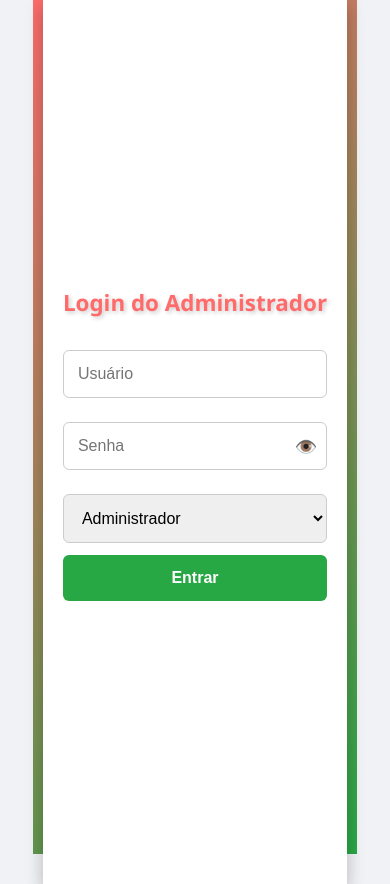
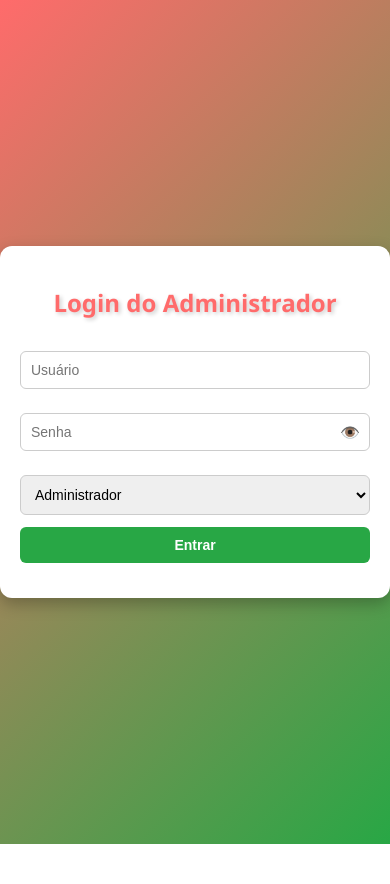
Before and after one commit to GabrielCaminhante/controle-de-carregamento, a website: page public/index.html in a window 390 px wide. After the commit the page ends 844 px from the top, so only its background shows below. Drawn offline with Linux system fonts and the light colour scheme.

Commit message:
att visual celulares

```diff
--- a/public/login.css
+++ b/public/login.css
@@ -18,118 +18,6 @@ body {
   width: 90%;
   max-width: 360px;
   text-align: center;
-}
-/* 🌐 Fundo geral */
-body, html {
-  margin: 0;
-  padding: 0;
-  height: 100%;
-  font-family: 'Segoe UI', sans-serif;
-  display: flex;
-  justify-content: center;
-  align-items: center;
-  background: #f0f2f5;
-}
-
-/* 📦 Container central */
-.login-container {
-  background: #fff;
-  width: 100%;
-  max-width: 420px;
-  padding: 30px;
-  border-radius: 12px;
-  box-shadow: 0 6px 16px rgba(0,0,0,0.25);
-  display: flex;
-  flex-direction: column;
-  justify-content: center;
-}
-
-/* 🎯 Título */
-.login-container h2 {
-  margin-bottom: 20px;
-  font-weight: 800;
-  text-align: center;
-}
-
-/* 🔑 Campos de entrada */
-.input-group {
-  position: relative;
-  width: 100%;
-}
-
-.input-group input,
-.input-group select {
-  width: 100%;
-  padding: 14px;
-  margin: 12px 0;
-  border: 1px solid #ccc;
-  border-radius: 6px;
-  font-size: 16px;
-  box-sizing: border-box;
-}
-
-/* 👁️ Ícone de mostrar/ocultar senha */
-.toggle-icon {
-  position: absolute;
-  right: 12px;
-  top: 50%;
-  transform: translateY(-50%);
-  cursor: pointer;
-  font-size: 18px;
-  color: #666;
-}
-
-/* 🔘 Botão */
-button {
-  width: 100%;
-  padding: 14px;
-  background: #28a745;
-  color: #fff;
-  border: none;
-  border-radius: 6px;
-  font-size: 16px;
-  font-weight: bold;
-  cursor: pointer;
-  transition: background 0.3s;
-}
-
-button:hover {
-  background: #218838;
-}
-
-/* 📢 Mensagem */
-#mensagem {
-  margin-top: 15px;
-  font-weight: bold;
-  font-size: 14px;
-  text-align: center;
-}
-
-/* 📱 Responsividade */
-@media (max-width: 480px) {
-  body {
-    align-items: flex-start;
-    padding: 20px;
-  }
-
-  .login-container {
-    width: 100%;
-    max-width: none;
-    height: 100vh; /* ocupa toda a altura da tela */
-    border-radius: 0; /* painel ocupa toda a largura */
-    justify-content: center;
-  }
-
-  .login-container h2 {
-    font-size: 1.4rem;
-  }
-
-  .input-group input,
-  .input-group select,
-  button {
-    font-size: 1rem;
-    padding: 16px;
-  }
 }
 
 /* 🎯 Título */
@@ -198,27 +86,24 @@ button:hover {
 }
 
 /* 📱 Responsividade */
-@media (max-width: 480px) {
-  body {
-    align-items: flex-start;
+@media (max-width: 600px) {
+  .login-container {
+    width: 95%;
+    padding: 20px;
+  }
+
+  .input-group input,
+  .input-group select {
+    font-size: 14px;
     padding: 10px;
   }
 
-  .login-container {
-    width: 100%;
-    max-width: none;
-    padding: 20px;
-    border-radius: 0;          /* painel ocupa toda a largura */
-    min-height: 100vh;         /* aproveita altura total */
-    display: flex;
-    flex-direction: column;
-    justify-content: center;   /* centraliza verticalmente */
+  button {
+    font-size: 14px;
+    padding: 10px;
   }
 
-  .input-group input,
-  .input-group select,
-  button {
-    font-size: 1rem;
-    padding: 14px;
+  .toggle-icon {
+    font-size: 16px;
   }
 }
```
